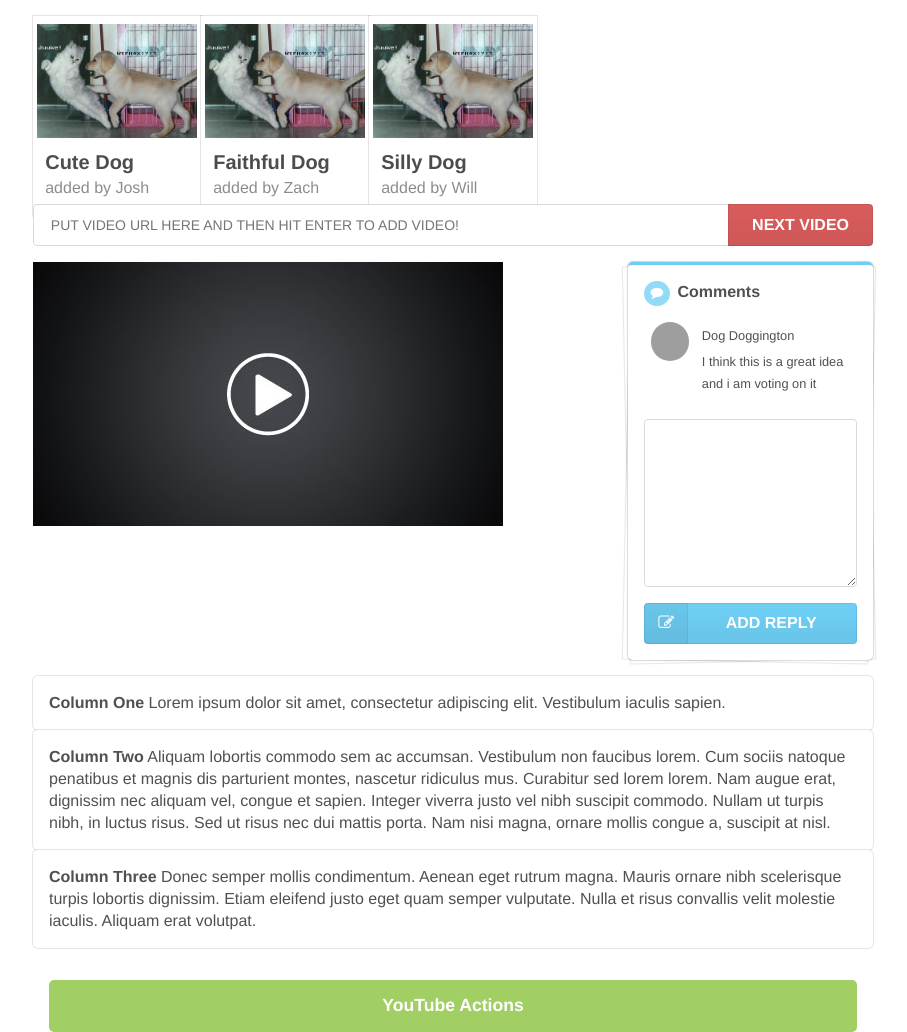
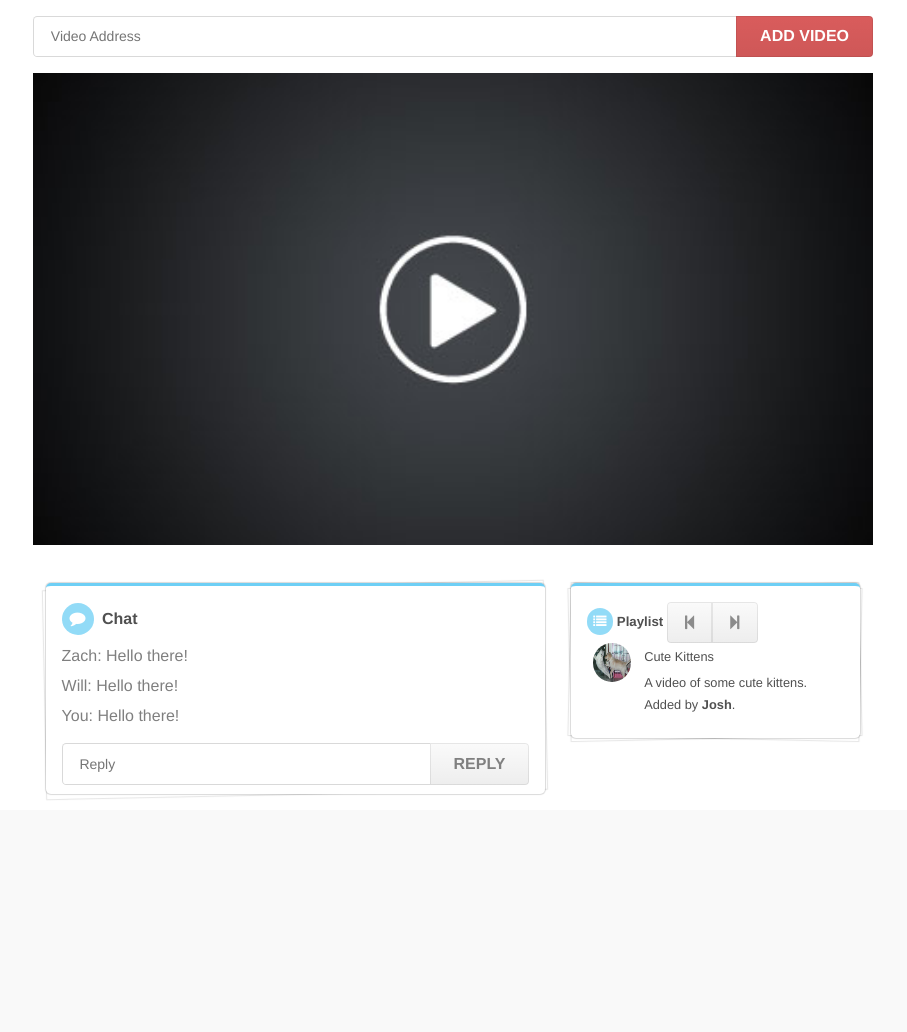
Before and after one commit to zach-taylor/snickerdoodle, a Flask app: page /watch in a window 1280 px wide. Shown: the part 142-1174 px from the top of the page, without its empty margins (187-1094 px from the left). After the commit the page ends 942 px from the top, so only its background shows below. Run offline with Flask 2, Linux system fonts and the light colour scheme; parts of the project's set-up code (start-up, migrations or seed data) failed here and were passed over; some libraries are stand-ins or nearby versions; grey boxes are pictures that could not be loaded.

Commit message:
Clean up watch page significantly

```diff
--- a/static/css/base.css
+++ b/static/css/base.css
@@ -27,3 +27,11 @@ h1 {
     padding: 30px 40px;
     border-radius: 10px;
 }
+
+.player {
+    text-align:center;
+}
+
+.player img {
+    width: 100%;
+}
--- a/templates/watch.html
+++ b/templates/watch.html
@@ -13,93 +13,88 @@
 </h4>
 
 <div class="">
-    <div class="row">
-        <div class="ui five connected items">
+
+    <div class="ui fluid action input">
+        <input type="text" placeholder="Video Address">
+        <div class="ui red button next">Add Video</div>
+    </div>
+
+    <div class="ui grid">
+        <div class="player sixteen wide column">
+            <img class="ui huge" src="/static/img/video.jpg">
+        </div>
+    </div>
+
+    <div class="ui grid list">
+        <div class="ten wide column">
+            <div class="ui piled blue segment item">
+                <div class="list">
                     <div class="item">
-                <div class="image">
-                    <img src="/static/img/cat.jpg">
+                        <h5 class="ui header">
+                            <i class="icon inverted circular blue comment"></i> Chat
+                        </h5>
                     </div>
+                    <div class="item">
                         <div class="content">
-                    <div class="name">Cute Dog</div>
-                    <p class="description">added by Josh</p>
+                            <div class="description">
+                                <span>Zach</span>:
+                                Hello there!
+                            </div>
                         </div>
                     </div>
                     <div class="item">
-                <div class="image">
-                    <img src="/static/img/cat.jpg">
+                        <div class="content">
+                            <div class="description">
+                                <span>Will</span>:
+                                Hello there!
                             </div>
-                <div class="content">
-                    <div class="name">Faithful Dog</div>
-                    <p class="description">added by Zach</p>
                         </div>
                     </div>
                     <div class="item">
-                <div class="image">
-                    <img src="/static/img/cat.jpg">
-                </div>
                         <div class="content">
-                    <div class="name">Silly Dog</div>
-                    <p class="description">added by Will</p>
+                            <div class="description">
+                                <span>You</span>:
+                                Hello there!
                             </div>
                         </div>
                     </div>
                 </div>
-
-    <div class="ui fluid action input">
-        <input type="text" placeholder="PUT VIDEO URL HERE AND THEN HIT ENTER TO ADD VIDEO!">
-        <div class="ui red button next">Next Video</div>
-    </div>
-
-    <div class="ui grid">
-        <div class="player eleven wide column">
-            <img src="/static/img/video.jpg">
-        </div>
-
-        <div class="chat five wide column">
-            <div class="ui piled blue segment">
-                <h5 class="ui header">
-                    <i class="icon inverted circular blue comment"></i> Comments
-                </h5>
-                <div class="ui comments">
-                    <div class="comment">
-                        <a class="avatar">
-                            <img src="/images/demo/avatar.jpg">
-                        </a>
-                        <div class="content">
-                            <a class="author">Dog Doggington</a>
-                            <div class="text">
-                                I think this is a great idea and i am voting on it
-                            </div>
-                        </div>
-                    </div>
-                    <form class="ui reply form">
-                        <div class="field">
-                            <textarea></textarea>
-                        </div>
-                        <div class="ui fluid blue labeled submit icon button">
-                            <i class="icon edit"></i> Add Reply
+                <div class="item">
+                    <div class="ui basic segment">
+                        <form class="">
+                            <div class="ui action fluid input">
+                                <input type="text" placeholder="Reply">
+                                <div class="ui button">Reply</div>
                             </div>
                         </form>
                     </div>
                 </div>
             </div>
         </div>
-
-    <div class="row">
-        <div class="four wide column">
-            <div class="ui segment"><b>Column One</b> Lorem ipsum dolor sit amet, consectetur adipiscing elit. Vestibulum iaculis sapien.</div>
+        <div class="chat six wide column">
+            <div class="ui piled blue segment">
+                <h5 class="ui">
+                    <i class="icon inverted circular blue list"></i> Playlist
+                    <div class="ui icon buttons">
+                        <div class="ui button"><i class="step backward icon"></i></div>
+                        <div class="ui button"><i class="step forward icon"></i></div>
                     </div>
-        <div class="eight wide column">
-            <div class="ui segment"><b>Column Two</b> Aliquam lobortis commodo sem ac accumsan. Vestibulum non faucibus lorem. Cum sociis natoque penatibus et magnis dis parturient montes, nascetur ridiculus mus. Curabitur sed lorem lorem. Nam augue erat, dignissim nec aliquam vel, congue et sapien. Integer viverra justo vel nibh suscipit commodo. Nullam ut turpis nibh, in luctus risus. Sed ut risus nec dui mattis porta. Nam nisi magna, ornare mollis congue a, suscipit at nisl.</div>
-        </div>
-        <div class="four wide column">
-            <div class="ui segment"><b>Column Three</b> Donec semper mollis condimentum. Aenean eget rutrum magna. Mauris ornare nibh scelerisque turpis lobortis dignissim. Etiam eleifend justo eget quam semper vulputate. Nulla et risus convallis velit molestie iaculis. Aliquam erat volutpat. </div>
+                </h5>
+                <div class="ui comments">
+                    <div class="comment">
+                        <a class="avatar">
+                            <img src="/static/img/cat.jpg">
+                        </a>
+                        <div class="content">
+                            <a class="author">Cute Kittens</a>
+                            <div class="text">
+                                A video of some cute kittens.
+                                Added by <strong>Josh</strong>.
                             </div>
                         </div>
-
-    <div class = "ui basic segment">
-        <div class="ui center aligned small feed green inverted segment actions">
-            <h4 class="ui header">YouTube Actions</h4>
+                    </div>
+                </div>
+            </div>
         </div>
     </div>
 
```
Lines whose indentation alone changed are shown as unchanged.
